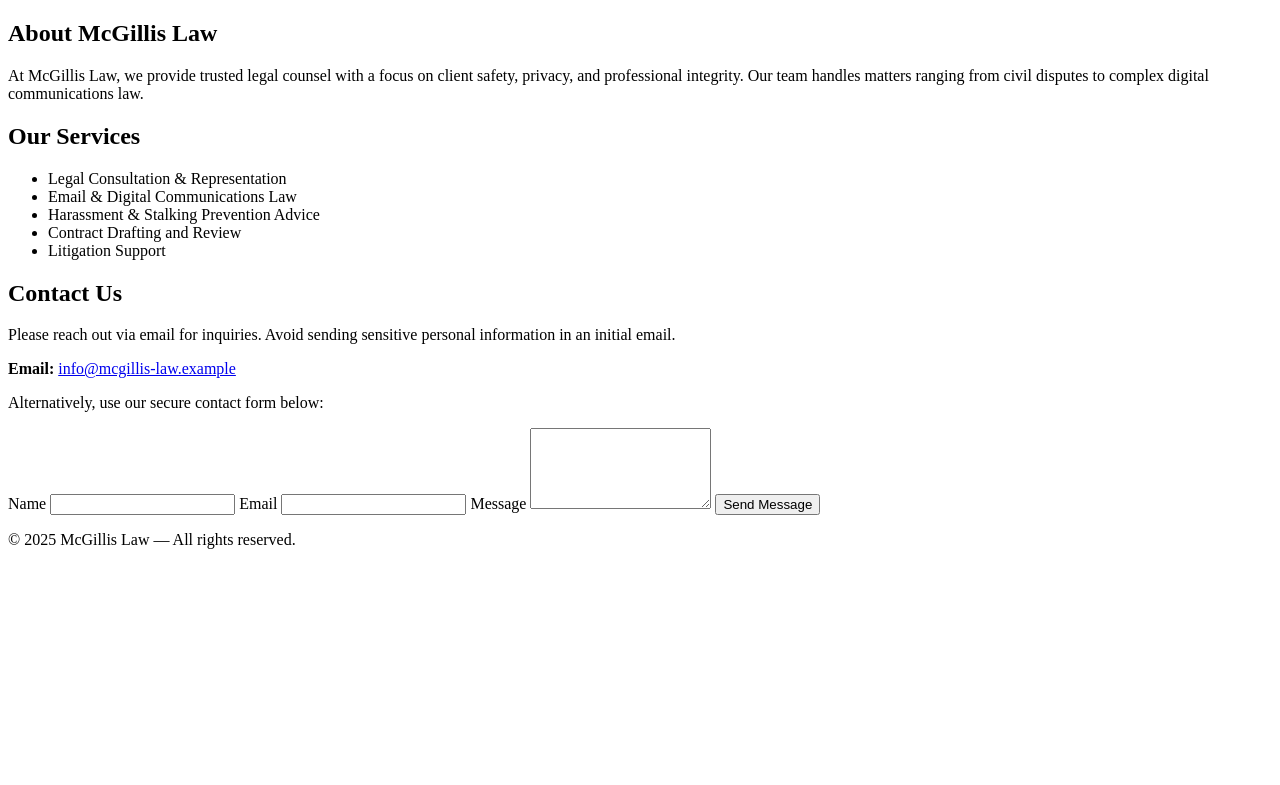
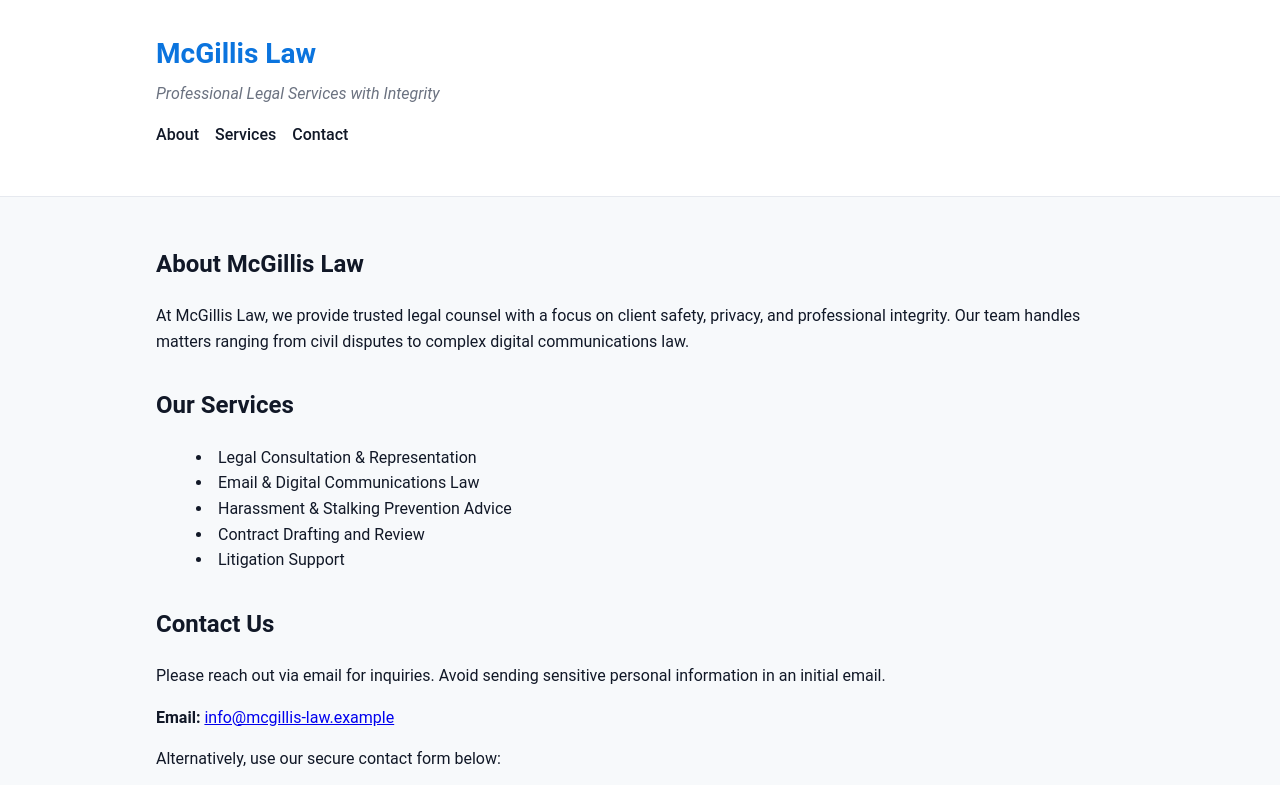
Before and after one commit to mcgillislaw/mcgillislaw, a plain HTML site: page index.html in a window 1280 px wide. Shown: the top 785 px of the page. Drawn offline with Linux system fonts and the light colour scheme.

Commit message:
Update index.html

```diff
--- a/index.html
+++ b/index.html
@@ -1,4 +1,43 @@
 <!doctype html>
+<html lang="en">
+<head>
+<meta charset="utf-8">
+<meta http-equiv="X-UA-Compatible" content="IE=edge">
+<meta name="viewport" content="width=device-width,initial-scale=1">
+
+
+<!-- Content Security Policy -->
+<meta http-equiv="Content-Security-Policy"
+content="default-src 'self'; script-src 'self'; style-src 'self'; img-src 'self' data:; connect-src 'self'; font-src 'self'; object-src 'none'; base-uri 'self'; form-action 'self'; frame-ancestors 'none'; upgrade-insecure-requests; block-all-mixed-content;">
+
+
+<meta name="referrer" content="no-referrer-when-downgrade">
+<meta name="theme-color" content="#0b74de">
+
+
+<title>McGillis Law — Home</title>
+<meta name="description" content="Official website for McGillis Law, providing legal services and secure contact options." />
+
+
+<!-- Fixed path for CSS to ensure GitHub Pages loads it correctly -->
+<link rel="stylesheet" href="css/style.css">
+<link rel="preconnect" href="https://fonts.googleapis.com">
+<link rel="preconnect" href="https://fonts.gstatic.com" crossorigin>
+<link href="https://fonts.googleapis.com/css2?family=Roboto:wght@400;700&display=swap" rel="stylesheet">
+</head>
+<body>
+<header class="site-header">
+<div class="container">
+<h1>McGillis Law</h1>
+<p class="tagline">Professional Legal Services with Integrity</p>
+<nav>
+<ul class="nav-links">
+<li><a href="#about">About</a></li>
+<li><a href="#services">Services</a></li>
+<li><a href="#contact">Contact</a></li>
+</ul>
+</nav>
+</div>
 </header>
 
 
@@ -50,6 +89,5 @@
 </main>
 
 
-<script src="/js/main.js" defer></script>
-</body>
+<script src="js/main.js" defer></script>
 </html>
```
